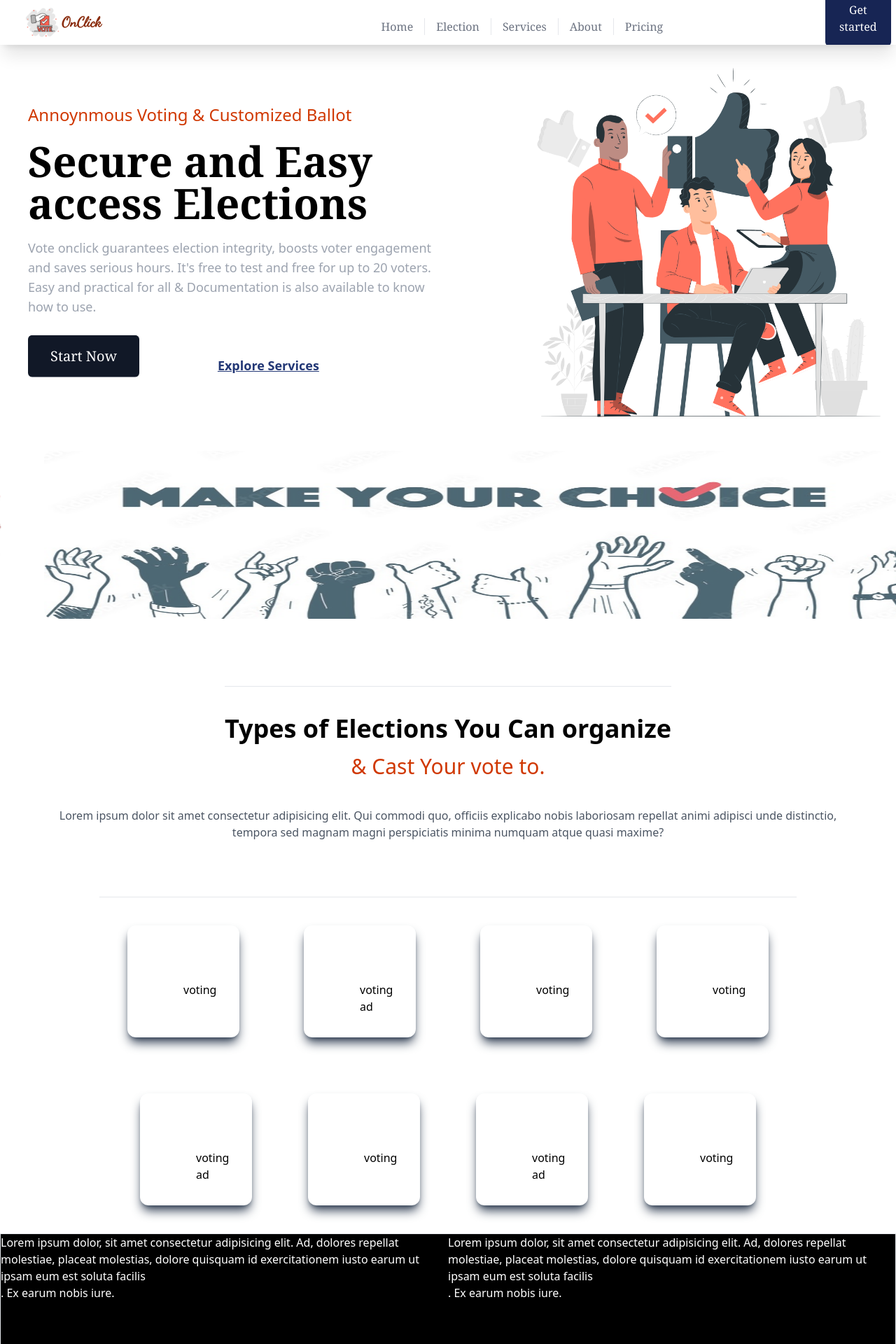
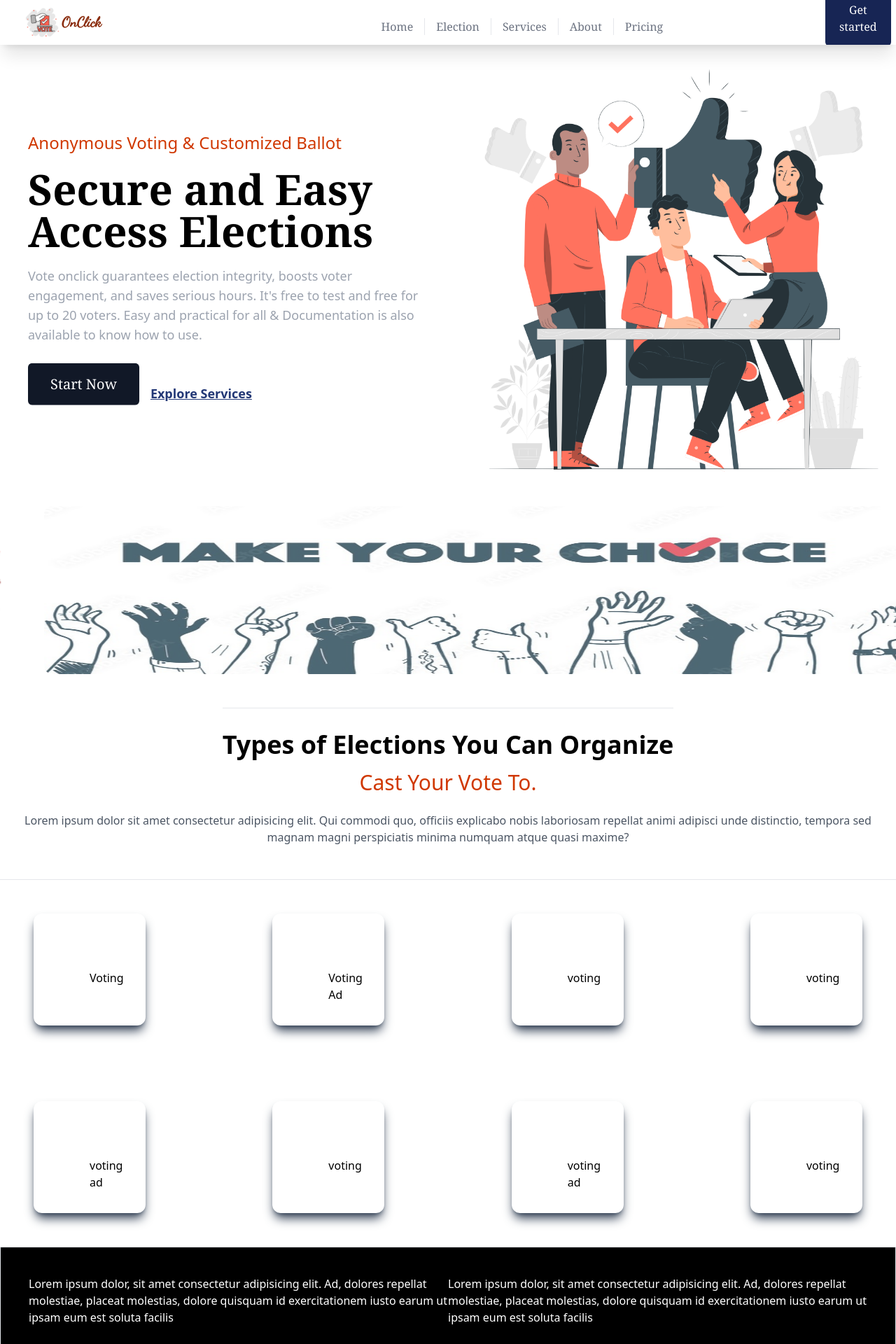
Before and after one commit to ritikakumari1851/Votingsite, a React (Vite) app in the folder votingsite/: page / in a window 1280 px wide. Shown: the top 1920 px of the page at 70% size. Built offline with nearby package versions, Linux system fonts and the light colour scheme.

Commit message:
made responsive

```diff
--- a/votingsite/package.json
+++ b/votingsite/package.json
@@ -20,7 +20,8 @@
     "react-google-recaptcha": "^3.1.0",
     "react-icons": "^5.0.1",
     "react-responsive-carousel": "^3.2.23",
-    "react-router-dom": "^6.21.1"
+    "react-router-dom": "^6.21.1",
+    "react-scroll": "^1.9.0"
   },
   "devDependencies": {
     "@types/react": "^18.2.43",
--- a/votingsite/src/components/Navbar.jsx
+++ b/votingsite/src/components/Navbar.jsx
@@ -1,19 +1,19 @@
 import React, { useState } from "react";
 import { Transition } from "@headlessui/react";
 import { Link } from "react-router-dom";
-
+import img from "../assets/stock-vector-vote-icon-comic-style-ballot-box-cartoon-vector-illustration-white.jpeg";
 function Navbar() {
   const [isOpen, setIsOpen] = useState(false);
   return (
     <div>
-      <nav className=" bg-white shadow-xl fixed z-50 block top-0 overflow-hidden float-left w-[100%]">
+      <nav className=" bg-transparent shadow-xl fixed z-50 block top-0 overflow-hidden float-left w-[100%]">
         <div className="max-w-7xl mx-auto px-4 sm:px-6 lg:px-8">
           <div className="flex items-center justify-between h-16">
             <div className="flex items-center">
               <div className="flex-shrink-0">
                 <img
                   className="h-14 w-14"
-                  src="..\src\assets\stock-vector-vote-icon-comic-style-ballot-box-cartoon-vector-illustration-white.jpeg"
+                  src={img}
                   alt=""
                 />
               </div>
--- a/votingsite/src/pages/Election.jsx
+++ b/votingsite/src/pages/Election.jsx
@@ -1,61 +1,104 @@
-import React from 'react'
-import Card from '../components/Card'
-import Image from "../assets/At the office-pana.png"
+import React from 'react';
+import Card from '../components/Card';
+import Image from '../assets/At the office-pana.png';
+
 export default function Election() {
   return (
     <div>
-      <div className=' text-7xl flex flex-row justify-between '>
-
-      <h1 className=' mt-[30vh] ml-[10vh] font-bold'>
-        <p className=' text-4xl mb-6 text-orange-700 font-thin'>Choose Professional &</p>CHOOSE YOUR ACTION<br></br><p className=' text-4xl font-serif text-orange-700 mt-10 font-thin'>Let Your voice be heard </p></h1>
-      <img className=' w-[90vh]' src={Image}></img>
+      <div className='text-7xl flex flex-col md:flex-row md:justify-between'>
+        <h1 className='mt-8 md:mt-[30vh] text-center md:text-left font-bold md:ml-[10vh]'>
+          <p className='text-4xl mb-6 text-orange-700 font-thin'>
+            Choose Professional &
+          </p>
+          CHOOSE YOUR ACTION
+          <br />
+          <p className='text-4xl font-serif text-orange-700 mt-10 font-thin'>
+            Let Your voice be heard
+          </p>
+        </h1>
+        <img className='w-full md:w-[90vh]' src={Image} alt='Office' />
       </div>
-      <div className=' flex flex-row gap-5 justify-between'>
-      <button className=' ml-32 animate-bounce-slow  bg-gray-800 w-40 h-16 rounded-md hover:bg-gray-950 text-gray-200 text-2xl font-semibold shadow-gray-900 shadow-2xl'>Voter</button>
-      <button className=' bg-gray-800 animate-bounce-slow w-52 h-16 rounded-md hover:bg-gray-950 text-gray-200 text-xl font-semibold shadow-gray-900 shadow-2xl '>Administrator</button>
-      <button className=' mr-32  animate-bounce-slow bg-gray-800 w-40 h-16 rounded-md hover:bg-gray-950 text-gray-200 text-xl font-semibold shadow-gray-900 shadow-2xl'>Results</button>
+      <div className='flex flex-col md:flex-row gap-5 justify-between'>
+        <button className='ml-0 md:ml-32 mt-4 md:mt-0 animate-bounce-slow bg-gray-800 w-full md:w-40 h-16 rounded-md hover:bg-gray-950 text-gray-200 text-2xl font-semibold shadow-gray-900 shadow-2xl'>
+          Voter
+        </button>
+        <button className='mt-4 md:mt-0 bg-gray-800 animate-bounce-slow w-full md:w-52 h-16 rounded-md hover:bg-gray-950 text-gray-200 text-xl font-semibold shadow-gray-900 shadow-2xl'>
+          Administrator
+        </button>
+        <button className='mt-4 md:mt-0 mr-0 md:mr-32 animate-bounce-slow bg-gray-800 w-full md:w-40 h-16 rounded-md hover:bg-gray-950 text-gray-200 text-xl font-semibold shadow-gray-900 shadow-2xl'>
+          Results
+        </button>
       </div>
-      <div className=' flex flex-row justify-between ml-20 mr-20'>
-        <Card/>
-        <Card/>
-        <Card/>
+      <div className='flex flex-col md:flex-row justify-between mx-4 md:mx-20'>
+        <Card />
+        <Card />
+        <Card />
       </div>
-      <hr className=' m-[10vh]'/>
+      <hr className='my-8 md:my-[10vh]' />
       <div>
-        <p className=' text-5xl flex justify-center font-semibold'>We Provide Two method for Election</p>
-        <div className=' flex justify-between h-screen w-full border bg-gray-400 mt-[5vh]'>
-       <div className=' text-white border mr-10 '>Lorem ipsum dolor, sit amet consectetur adipisicing elit. Ad, dolores repellat molestiae, placeat molestias, dolore quisquam id exercitationem iusto earum ut ipsam eum est soluta facilis
-        <br></br>. Ex earum nobis iure.
-        <button className=' bg-black'>Create Ballot</button></div>
-        <div className=' text-white'>Lorem ipsum dolor, sit amet consectetur adipisicing elit. Ad, dolores repellat molestiae, placeat molestias, dolore quisquam id exercitationem iusto earum ut ipsam eum est soluta facilis
-        <br></br>. Ex earum nobis iure.
-        <button className=' bg-black'>Setup</button>
+        <p className='text-5xl flex justify-center font-semibold'>
+          We Provide Two methods for Election
+        </p>
+        <div className='flex flex-col md:flex-row justify-between h-auto md:h-screen w-full border bg-gray-400 mt-4 md:mt-[5vh]'>
+          <div className='text-white border mx-4 md:mx-10 mt-4 md:mt-0'>
+            Lorem ipsum dolor, sit amet consectetur adipisicing elit. Ad,
+            dolores repellat molestiae, placeat molestias, dolore quisquam id
+            exercitationem iusto earum ut ipsam eum est soluta facilis
+            <br />
+            Ex earum nobis iure.
+            <button className='bg-black mt-4'>Create Ballot</button>
+          </div>
+          <div className='text-white mx-4 md:mx-10 mt-4 md:mt-0'>
+            Lorem ipsum dolor, sit amet consectetur adipisicing elit. Ad,
+            dolores repellat molestiae, placeat molestias, dolore quisquam id
+            exercitationem iusto earum ut ipsam eum est soluta facilis
+            <br />
+            Ex earum nobis iure.
+            <button className='bg-black mt-4'>Setup</button>
           </div>
         </div>
-      <p className=' text-5xl flex justify-center mb-10 font-serif font-extrabold text-gray-500'>
+        <p className='text-5xl flex justify-center mb-4 md:mb-10 font-serif font-extrabold text-gray-500'>
           Who can Use it?
         </p>
-      <div className=' flex justify-between mb-10 mr-10 ml-10'>
-        <img  className='w-[30vh] h-[30vh]' src='..\src\assets\pngtree-election-day-political-hand-drawn-cartoon-flat-illustration-with-voters-casting-ballots-at-polling-place-in-united-states-suitable-for-poster-or-campaign-picture-image_876245.png'/>
-        <img  className='w-[30vh] h-[30vh] 'src='..\src\assets\65239a541f5870e14459a587_64900e7335d6666c4a954f20_decision.png'/>
-        <img  className='w-[30vh] h-[30vh]'src='..\src\assets\istockphoto-1267110917-612x612.jpg'/>
-        <img  className='w-[30vh] h-[30vh]'src='..\src\assets\vector-illustration-people-vote-online-for-candidate-on-phone-election-campaign-online-choices-political-competition-presidential-election-concept-of-2DFC2T4.jpg'/>
+        <div className='flex flex-col md:flex-row justify-between mx-4 md:mx-10'>
+          {/* Adjust image paths based on your project structure */}
+          <img
+            className='w-full md:w-[30vh] h-[30vh] mb-4 md:mb-0'
+            src='..\src\assets\pngtree-election-day-political-hand-drawn-cartoon-flat-illustration-with-voters-casting-ballots-at-polling-place-in-united-states-suitable-for-poster-or-campaign-picture-image_876245.png'
+            alt='Image1'
+          />
+          <img
+            className='w-full md:w-[30vh] h-[30vh] mb-4 md:mb-0'
+            src='..\src\assets\65239a541f5870e14459a587_64900e7335d6666c4a954f20_decision.png'
+            alt='Image2'
+          />
+          <img
+            className='w-full md:w-[30vh] h-[30vh] mb-4 md:mb-0'
+            src='..\src\assets\istockphoto-1267110917-612x612.jpg'
+            alt='Image3'
+          />
+          <img
+            className='w-full md:w-[30vh] h-[30vh]'
+            src='..\src\assets\vector-illustration-people-vote-online-for-candidate-on-phone-election-campaign-online-choices-political-competition-presidential-election-concept-of-2DFC2T4.jpg'
+            alt='Image4'
+          />
         </div>
-      <div className=' flex flex-col justify-center items-center shadow-2xl'>
-      <div className=' flex flex-row  gap-4'>
-    <button className=' bg-gray-500 w-[50vh] h-14 rounded-md'></button>
-    <button className=' bg-gray-500 w-[50vh] h-14 rounded-md'></button>
+        <div className='flex flex-col justify-center items-center shadow-2xl mt-4 md:mt-8'>
+          <div className='flex flex-col md:flex-row gap-4'>
+            <button className='bg-gray-500 w-full md:w-[50vh] h-14 rounded-md'></button>
+            <button className='bg-gray-500 w-full md:w-[50vh] h-14 rounded-md'></button>
           </div>
-    <div className=' flex flex-row  gap-4 mt-4'>
-    <button className=' bg-gray-500 w-[50vh] h-14 rounded-md'></button>
-    <button className=' bg-gray-500 w-[50vh] h-14 rounded-md'></button>
+          <div className='flex flex-col md:flex-row gap-4 mt-4'>
+            <button className='bg-gray-500 w-full md:w-[50vh] h-14 rounded-md'></button>
+            <button className='bg-gray-500 w-full md:w-[50vh] h-14 rounded-md'></button>
           </div>
-      <div className=' flex flex-row mt-4 gap-4' >
-      <button className=' bg-gray-500 w-[50vh] h-14 rounded-md'></button>
-      <button className=' bg-gray-500 w-[50vh] h-14 rounded-md'></button>
-      </div><div className=' flex flex-row  gap-4 mt-4' >
-      <button className=' bg-gray-500 w-[50vh] h-14 rounded-md'></button>
-      <button className=' bg-gray-500 w-[50vh] h-14 rounded-md'></button>
+          <div className='flex flex-col md:flex-row mt-4 gap-4'>
+            <button className='bg-gray-500 w-full md:w-[50vh] h-14 rounded-md'></button>
+            <button className='bg-gray-500 w-full md:w-[50vh] h-14 rounded-md'></button>
+          </div>
+          <div className='flex flex-col md:flex-row gap-4 mt-4'>
+            <button className='bg-gray-500 w-full md:w-[50vh] h-14 rounded-md'></button>
+            <button className='bg-gray-500 w-full md:w-[50vh] h-14 rounded-md'></button>
           </div>
       <p>
         Lorem ipsum dolor sit, amet consectetur adipisicing elit. Nemo nesciunt quae voluptas excepturi numquam, odit magnam perferendis sint est hic, perspiciatis amet repudiandae, voluptate corrupti maiores! Repellendus nulla distinctio cum?
--- a/votingsite/src/pages/Home.jsx
+++ b/votingsite/src/pages/Home.jsx
@@ -1,57 +1,106 @@
-import React from 'react'
-import Slider from '../components/Slider'
-import Card from '../components/Card'
+
+import React from 'react';
+import Slider from '../components/Slider';
+import Card from '../components/Card';
+
 export default function Home() {
   return (
-    <div className=' flex justify-center flex-col items-center' >
-      <div className=' flex flex-row items-center mt-20'>
-      <div className=' pl-10'>
-      <p className=' text-2xl mb-5 font-sans font-medium text-orange-600'>Annoynmous Voting & Customized Ballot</p>
-          <p className=' text-6xl mb-5 font-serif font-extrabold'>Secure and Easy access Elections</p>
-          <p className=' text-lg text-gray-400'>Vote onclick guarantees election integrity, boosts voter engagement and saves serious hours. It's free to test and free for up to 20 voters. Easy and practical for all & Documentation is also available to know how to use.
+    <div className='flex flex-col items-center'>
+      <div className='flex flex-col md:flex-row items-center mt-10 md:mt-20'>
+        <div className='md:w-full px-4 md:px-10'>
+          <p className='text-2xl mb-5 font-sans font-medium text-orange-600'>
+            Anonymous Voting & Customized Ballot
           </p>
-          <div className=' flex flex-row items-center gap-28'>
-          <button className=' animate-bounce-slow bg-gray-900 p-4 pl-8 pr-8 font-serif text-xl text-white rounded-md mt-10'> Start Now</button>
-          <p className=' mt-[5vh] font-sans font-semibold text-blue-900 text-lg'><u>Explore Services</u></p>
-          </div></div>
-
-        <div>
-        <img src='..\src\assets\Good team-pana.png' className=' float-right w-5/6'/>
+          <p className='text-6xl mb-5 font-serif font-extrabold'>
+            Secure and Easy Access Elections
+          </p>
+          <p className='text-lg text-gray-400'>
+            Vote onclick guarantees election integrity, boosts voter engagement,
+            and saves serious hours. It's free to test and free for up to 20
+            voters. Easy and practical for all & Documentation is also available
+            to know how to use.
+          </p>
+          <div className='flex flex-col md:flex-row md:items-center gap-4 mt-10'>
+            <button className='animate-bounce-slow bg-gray-900 p-4 pl-8 pr-8 font-serif text-xl text-white rounded-md'>
+              Start Now
+            </button>
+            <p className='mt-2 md:mt-0 font-sans font-semibold text-blue-900 text-lg'>
+              <u>Explore Services</u>
+            </p>
+          </div>
+        </div>
+        <div className='md:w-full mt-6 md:mt-0'>
+          <img
+            src='../src/assets/Good team-pana.png'
+            className='w-full md:float-right'
+            alt='Good Team'
+          />
+        </div>
+      </div>
+      <div className='max-h-[30vh] w-full mt-6 rounded-xl'>
+        <Slider />
+      </div>
+      <div className='mt-12 text-4xl font-bold text-center border-t'>
+        <p className='pt-8'>Types of Elections You Can Organize</p>
+        <p className='text-orange-600 text-3xl mt-4 font-medium'>
+          Cast Your Vote To.
+        </p>
+      </div>
+      <p className='text-center mt-6 text-gray-600'>
+        Lorem ipsum dolor sit amet consectetur adipisicing elit. Qui commodi
+        quo, officiis explicabo nobis laboriosam repellat animi adipisci unde
+        distinctio, tempora sed magnam magni perspiciatis minima numquam atque
+        quasi maxime?
+      </p>
+      <div className='flex flex-wrap gap-3 mt-12 border-t justify-between'>
+        <div className='w-full sm:w-1/3 md:w-1/5 p-2'>
+          <Card title={'Voting'} image={''} />
+        </div>
+        <div className='w-full sm:w-1/3 md:w-1/5 p-2'>
+          <Card title={'Voting Ad'} />
+        </div>
+        <div className=' w-full sm:w-1/3 md:w-1/5 p-2'>
+          <Card title={"voting"}/>
+        </div>
+        <div className=' w-full sm:w-1/3 md:w-1/5 p-2'>
+          <Card title={"voting"}/>
+        </div>
+        <div className=' w-full sm:w-1/3 md:w-1/5 p-2'>
+          <Card title={"voting ad"}/>
+        </div>
+        <div className=' w-full sm:w-1/3 md:w-1/5 p-2'>
+          <Card title={"voting"}/>
+        </div>
+        <div className=' w-full sm:w-1/3 md:w-1/5 p-2'>
+          <Card title={"voting ad"}/>
+        </div>
+        <div className=' w-full sm:w-1/3 md:w-1/5 p-2'>
+          <Card title={"voting"}/>
         </div>
 
+
       </div>
-      <div className=' max-h-[30vh] w-[100%] mt-6 rounded-xl'>
-
-     <Slider/>
-     </div>
-     <div className=' mt-24 text-4xl font-bold text-center border-t'>
-     <p className=' pt-10'>Types of Elections You Can organize </p>
-     <p className=' text-orange-600 text-3xl mt-4 font-medium'>& Cast Your vote to.</p>
-     </div>
-     <p className=' text-center mt-10 text-gray-600'>Lorem ipsum dolor sit amet consectetur adipisicing elit. Qui commodi quo, officiis explicabo nobis laboriosam repellat animi adipisci unde distinctio,<br></br> tempora sed magnam magni perspiciatis minima numquam atque quasi maxime?</p>
-      <div className=' flex flex-row gap-3 mt-20 border-t'>
-
-        <Card title={" voting"} image={''}/>
-        <Card title={" voting ad"}/>
-        <Card title={" voting"}/>
-        <Card title={" voting"}/>
+      <div className='flex flex-col md:flex-row justify-between h-screen w-full border bg-black p-4 md:p-10'>
+        <div className='text-white md:w-full mb-4 md:mb-0'>
+          Lorem ipsum dolor, sit amet consectetur adipisicing elit. Ad, dolores
+          repellat molestiae, placeat molestias, dolore quisquam id
+          exercitationem iusto earum ut ipsam eum est soluta facilis
+          <br />
+          <br />
+          Ex earum nobis iure.
         </div>
-        <div className=' flex flex-row'>
-        <Card title={" voting ad"}/>
-        <Card title={" voting"}/>
-        <Card title={" voting ad"}/>
-        <Card title={" voting"}/>
+        <div className='text-white md:w-full'>
+          Lorem ipsum dolor, sit amet consectetur adipisicing elit. Ad, dolores
+          repellat molestiae, placeat molestias, dolore quisquam id
+          exercitationem iusto earum ut ipsam eum est soluta facilis
+          <br />
+          <br />
+          Ex earum nobis iure.
+        </div>
       </div>
-      <div className=' flex justify-between h-screen w-full border bg-black'>
-       <div className=' text-white'>Lorem ipsum dolor, sit amet consectetur adipisicing elit. Ad, dolores repellat molestiae, placeat molestias, dolore quisquam id exercitationem iusto earum ut ipsam eum est soluta facilis
-        <br></br>. Ex earum nobis iure.</div>
-        <div className=' text-white'>Lorem ipsum dolor, sit amet consectetur adipisicing elit. Ad, dolores repellat molestiae, placeat molestias, dolore quisquam id exercitationem iusto earum ut ipsam eum est soluta facilis
-        <br></br>. Ex earum nobis iure.</div>
-      </div>
-      <p className=' text-4xl'>
-      Take Your vote To next Level with us
+      <p className='text-4xl mt-10 text-center'>
+        Take Your Vote To the Next Level with Us
       </p>
-
     </div>
-  )
+  );
 }
```
Also changed, not shown: votingsite/src/components/Footer.jsx (+6 -10 lines), 2 other files (tests, documents, lock files or other folders). Lines whose indentation alone changed are shown as unchanged.
